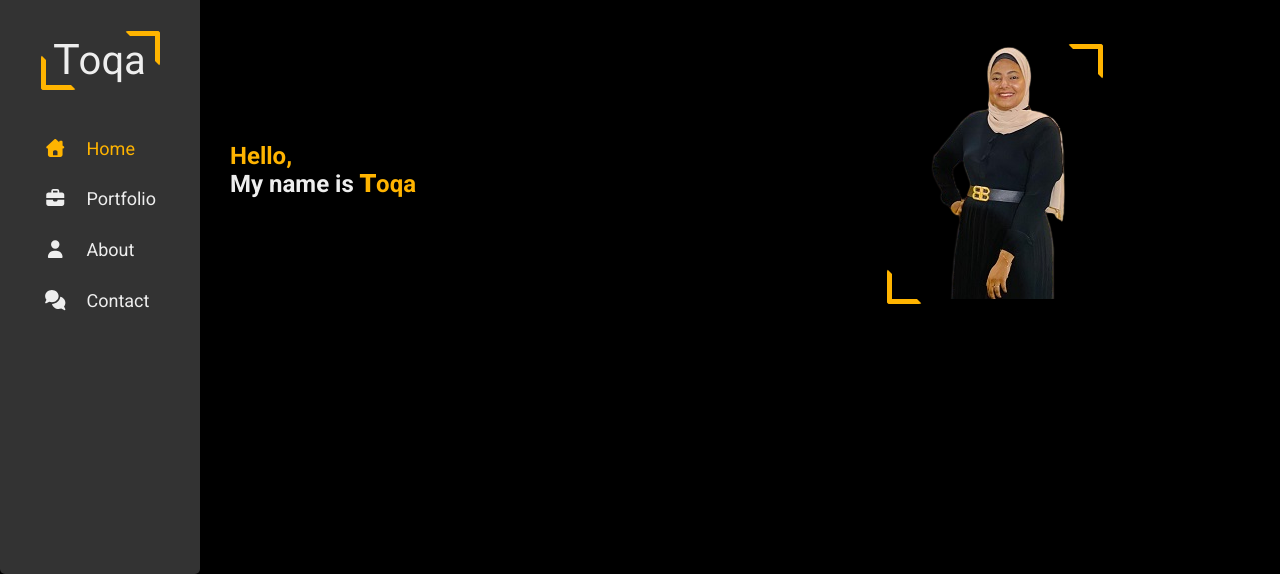
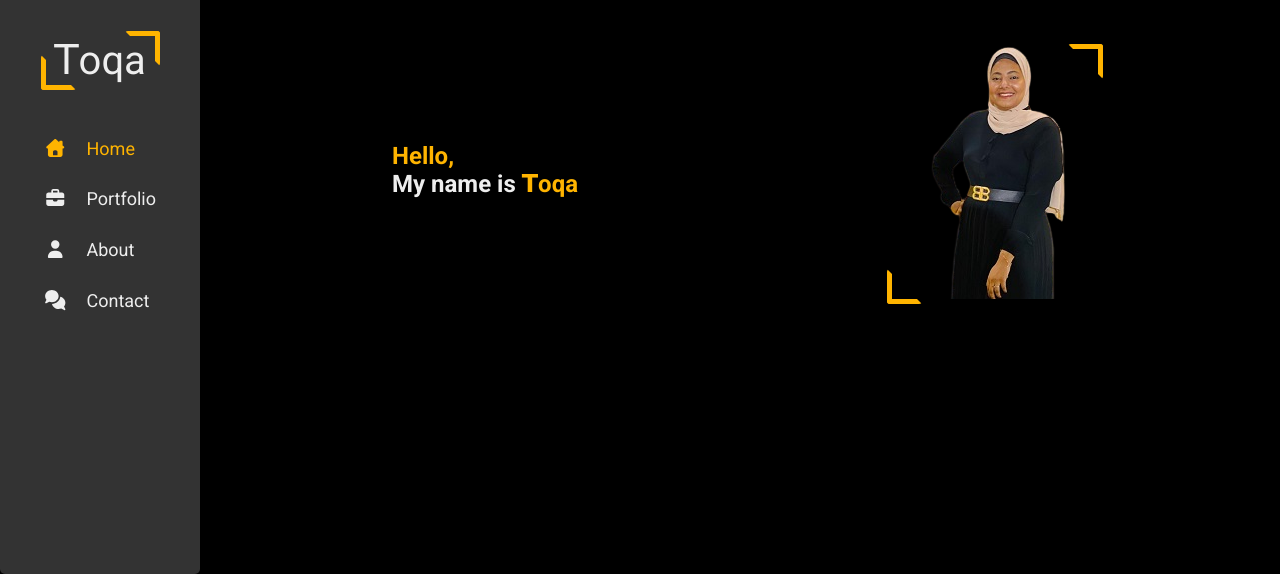
Before and after one commit to Toqa-25/toqa-portfolio, a plain HTML site: page index.html in a window 1280 px wide. Shown: the part 226-800 px from the top of the page. Drawn offline with Linux system fonts and the light colour scheme; no server answers; files whose address does not match are found by name; a web font is replaced by a local one.

Commit message:
redesign my portfolio

```diff
--- a/css/sass/_global.scss
+++ b/css/sass/_global.scss
@@ -250,6 +250,10 @@
         }
     }
     .data-info{
+      display: flex;
+      flex-direction: column;
+      justify-content: center;
+      align-items: center;
         .data-desc {
             .jop-title , p , .welcome-msg{
                 margin-top: 6px;
--- a/index.html
+++ b/index.html
@@ -83,6 +83,7 @@
     <div id="home" class="section show home">
         <div class="section-content  data">
             <div class="data-info">
+            <div class="data-info-content">
             <h2 class="home-header">
                 <span class="special-them-color capitalize">hello,</span>
                 <br>
@@ -92,6 +93,7 @@
                 <p class="jop-description"></p>
                 <h3 class="welcome-msg capitalize"></h3>
                 <p class="work-description "></p>
+            </div>
             </div>
             </div>
             <div class=" data-img">
```
Also changed, not shown: css/style.css, 1 other file.
